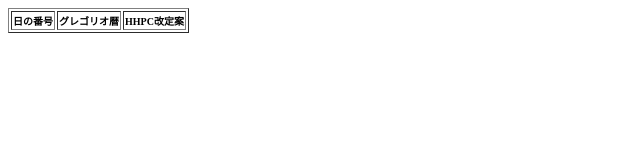
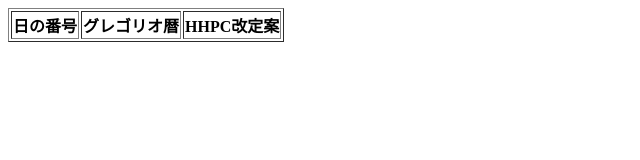
Before and after one commit to toracatman/Calendar2024Chart, a plain HTML site: page index.html in a window 1280 px wide. Both pictures are taken after a click on the button "表示". Shown: the whole page, without its empty margins (0-640 px from the left). Drawn offline with Linux system fonts and the light colour scheme.

Commit message:
Update index.html

```diff
--- a/index.html
+++ b/index.html
@@ -37,6 +37,7 @@
 			document.write('<title>早見表</title>');
 			document.write('<style>');
 			document.write('html { font-size: 62.5%; }');
+			document.write('body { font-size: 1.6rem; }');
 			document.write('td { text-align: right; font-size: 2rem; font-family: monospace; }');
 			document.write('.gregorian-first { background-color: #0ff; }');
 			document.write('.hhpc-first { background-color: #0f0; }');
```
